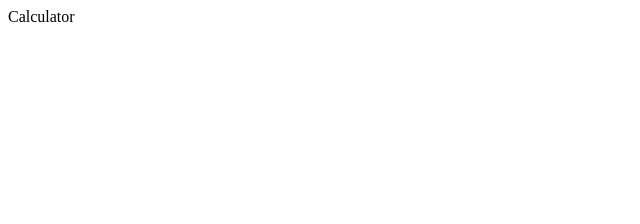
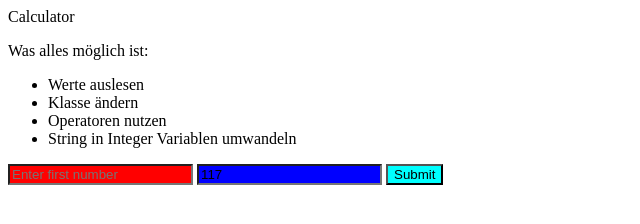
Before and after one commit to manuelwecker/calculator, a website: page src/index.html in a window 1280 px wide. Shown: the whole page, without its empty margins (0-640 px from the left). Drawn offline with Linux system fonts and the light colour scheme.

Commit message:
add js, input fields and submit button

```diff
--- /dev/null
+++ b/src/alert.js
@@ -0,0 +1,5 @@
+const primaryColor = "red";
+const secondaryColor = "blue";
+let anotherColor = "yellow";
+
+alert(primaryColor);
--- a/src/index.html
+++ b/src/index.html
@@ -4,9 +4,43 @@
     <meta charset="UTF-8" />
     <meta name="viewport" content="width=device-width, initial-scale=1.0" />
     <meta http-equiv="X-UA-Compatible" content="ie=edge" />
+    <style>
+      input[name="first"] {
+        background-color: red;
+      }
+      input[name="second"] {
+        background-color: blue;
+      }
+      .submit {
+        background-color: aqua;
+      }
+    </style>
     <title>Document</title>
   </head>
   <body>
     Calculator
+
+    <p>Was alles möglich ist:</p>
+    <ul>
+      <li>Werte auslesen</li>
+      <li>Klasse ändern</li>
+      <li>Operatoren nutzen</li>
+      <li>String in Integer Variablen umwandeln</li>
+    </ul>
+
+    <input type="number" name="first" placeholder="Enter first number" />
+    <input
+      type="number"
+      name="second"
+      placeholder="Enter second number"
+      value="117"
+    />
+    <button class="submit">Submit</button>
+    <!-- Please implement scripts before the closing body tag -->
+    <script src="./index.js"></script>
+    <!-- you can also use inline javascript -->
+    <!-- <script>
+      alert("another alert");
+    </script> -->
   </body>
 </html>
--- /dev/null
+++ b/src/index.js
@@ -0,0 +1,8 @@
+const firstInput = document.querySelector("[name=first]");
+const secondInput = document.querySelector("[name=second]");
+const submitButton = document.querySelector(".submit");
+
+submitButton.addEventListener("click", function() {
+  const sum = parseInt(firstInput.value) + parseInt(secondInput.value);
+  alert(sum);
+});
```
Also changed, not shown: dist/index.html.
